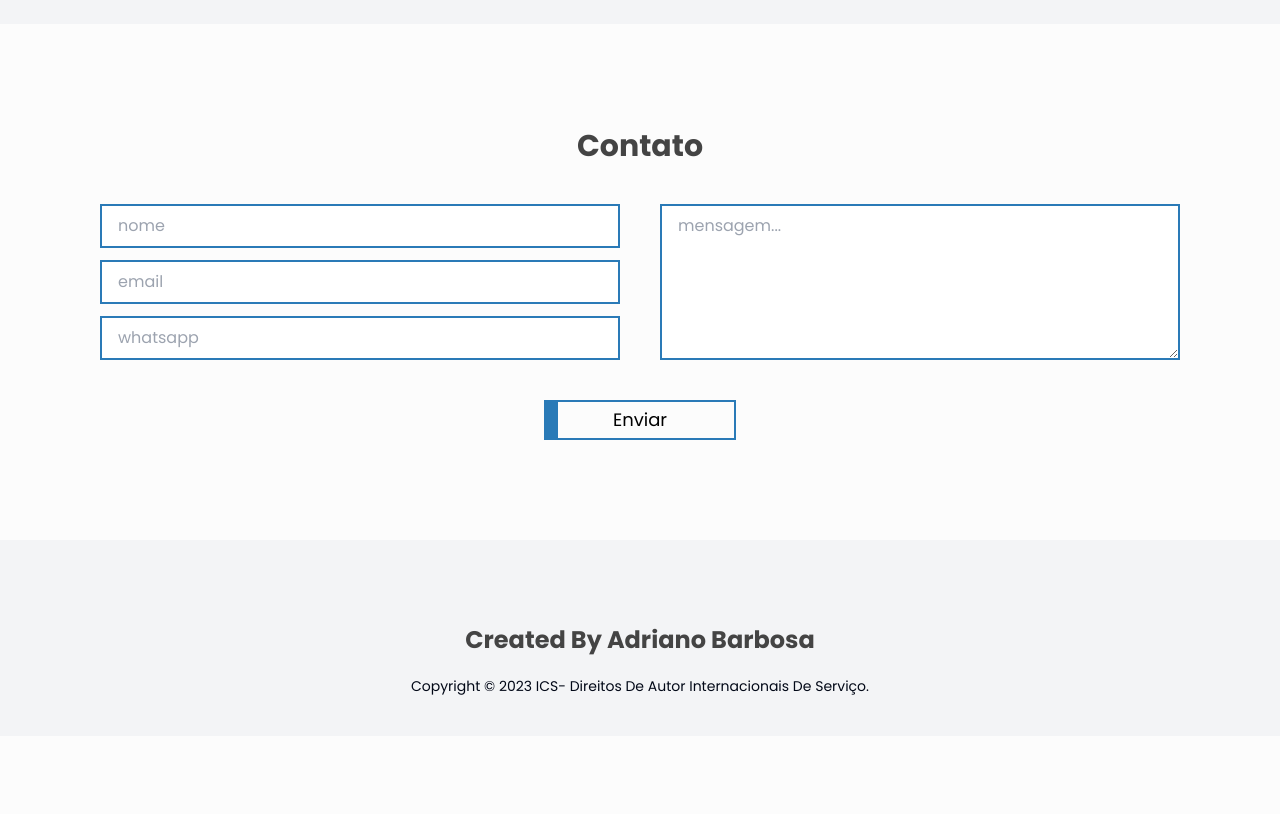
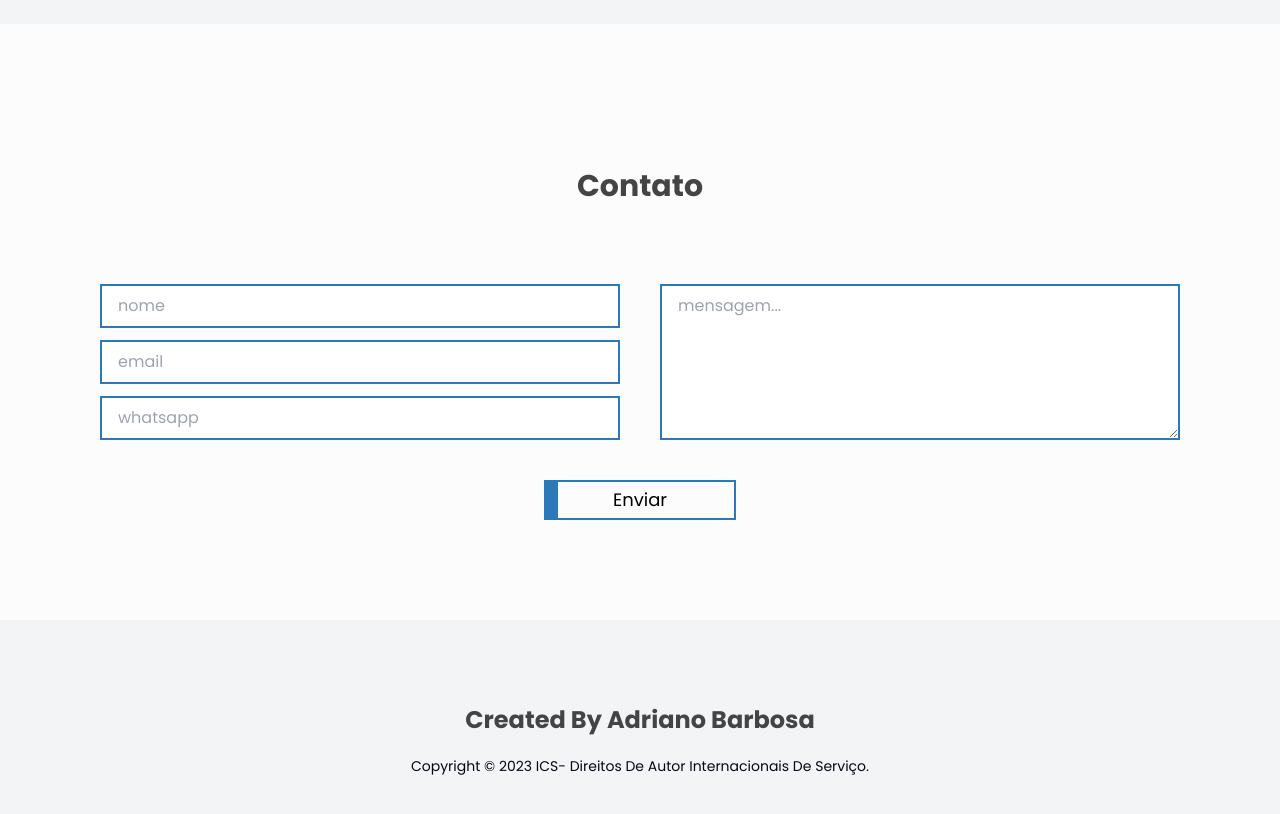
Before and after one commit to adrianobarbosa1/adrianobarbosa1.github.io, a Next.js app in the folder portfolio-next/: page / in a window 1280 px wide. Shown: the part 4160-4974 px from the top of the page. Before the commit the page ends 4896 px from the top, so only its background shows below. Built offline with nearby package versions, Linux system fonts and the light colour scheme.

Commit message:
feat: POR-18 remove css title

```diff
--- a/portfolio-next/src/components/Contato/index.tsx
+++ b/portfolio-next/src/components/Contato/index.tsx
@@ -30,9 +30,7 @@ const Contato = () => {
       id="contact"
       className="items-center flex flex-col mt-10 sm:mt-6 py-5 max-w-6xl w-11/12 px-4"
     >
-      <h2 className="mt-10 text-3xl font-bold text-lightTextoTitulo dark:text-darkTextoTitulo">
-        Contato
-      </h2>
+      <h2 className="section_title">Contato</h2>
 
       <form className=" ">
         <div className="flex flex-col mt-10 sm:flex-row w-full">
```
